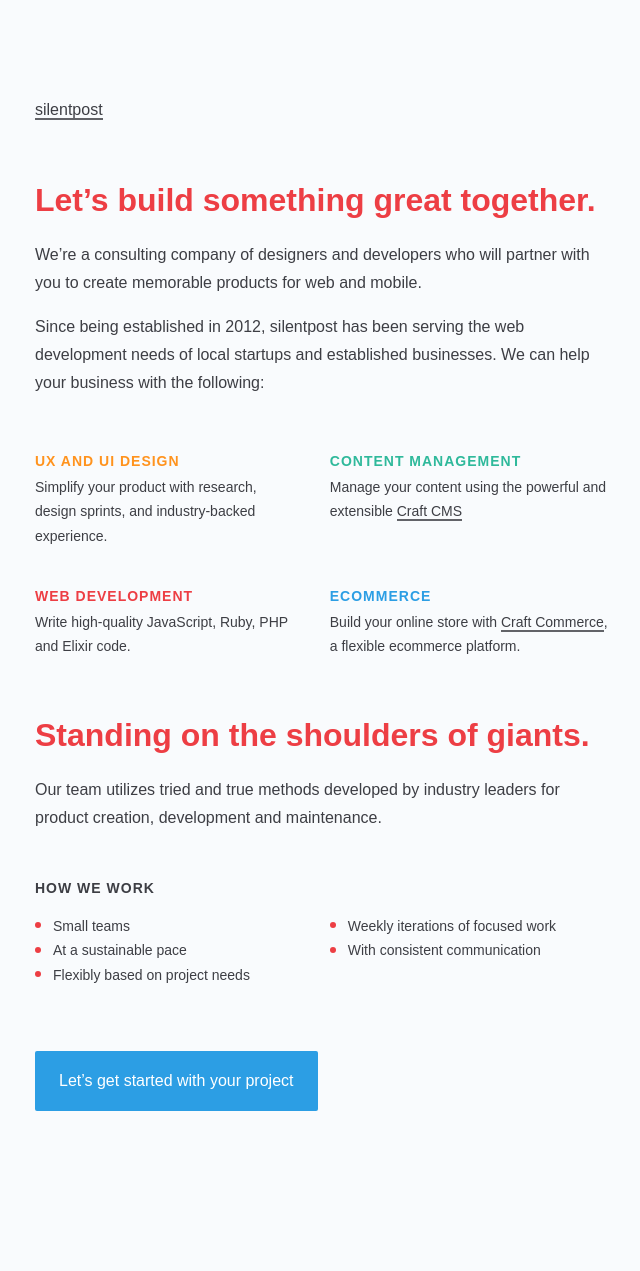
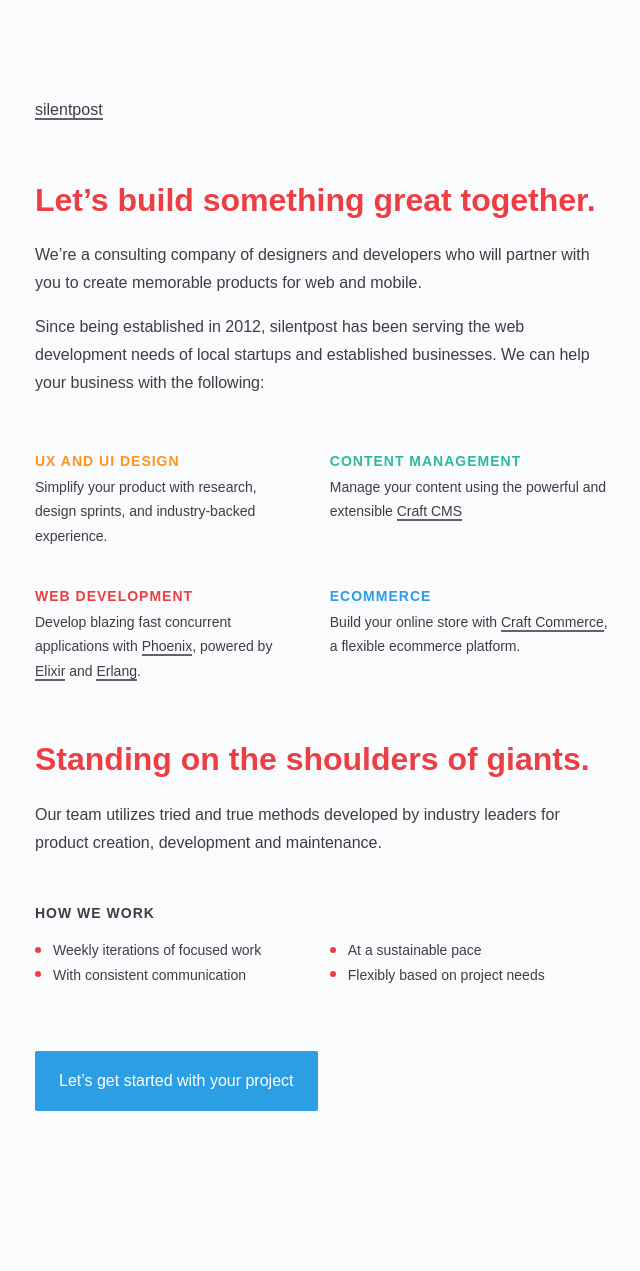
Before and after one commit to silentpost/silentpost.github.io, a Jekyll site: the page built from _pages/home.md, in a window 1280 px wide. Shown: the whole page, without its empty margins (61-701 px from the left). Built offline with Jekyll 4.4.1, drawn with Linux system fonts in a browser that asks for light colours.

Commit message:
MVP complete
Ensure page looks fine on mobile and desktop, and ensure the links on the front
page go somewhere. All other enhancements should go in pull requests.

```diff
--- a/_pages/home.md
+++ b/_pages/home.md
@@ -20,7 +20,9 @@ with the following:
 - ## Content Management
   Manage your content using the powerful and extensible [Craft CMS][craft]{:target="_blank"}
 - ## Web Development
-  Write high-quality JavaScript, Ruby, PHP and Elixir code.
+  Develop blazing fast concurrent applications with
+[Phoenix][phoenix]{:target="_blank"}, powered by
+[Elixir][elixir]{:target="_blank"} and [Erlang][erlang]{:target="_blank"}.
 - ## Ecommerce
   Build your online store with [Craft Commerce][commerce]{:target="_blank"}, a
   flexible ecommerce platform.
@@ -33,7 +35,6 @@ product creation, development and maintenance.
 ## How we work
 
 {: .work-list}
-- Small teams
 - Weekly iterations of focused work
 - At a sustainable pace
 - With consistent communication
@@ -41,6 +42,9 @@ product creation, development and maintenance.
 
 [Let's get started with your project][build]{: .button}
 
+[phoenix]: https://www.phoenixframework.org
+[elixir]: https://elixir-lang.org
+[erlang]: https://www.erlang.org
 [craft]: https://craftcms.com/
 [commerce]: https://craftcommerce.com/
 [build]: mailto:hello@silentpost.co
```
